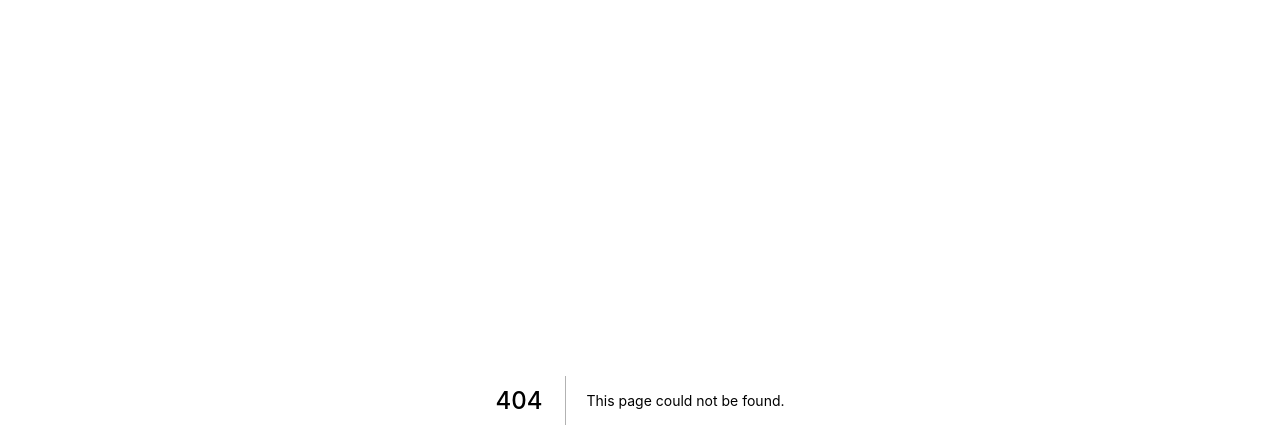
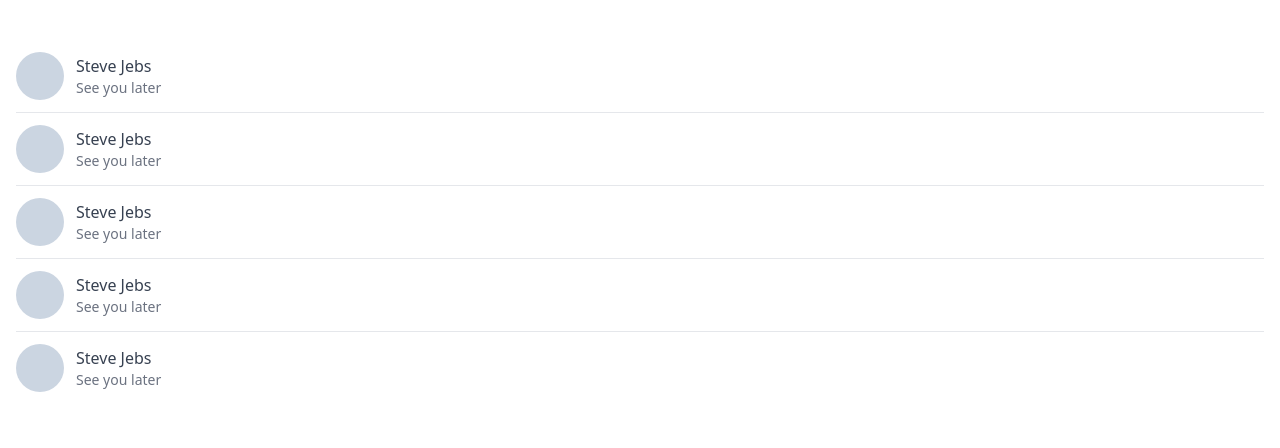
Before and after one commit to sondeokhyeon/carrot-practice, a Next.js app: page /chats in a window 1280 px wide. Before the commit this address had no page. Shown: the top 448 px of the page. Built offline with nearby package versions, Linux system fonts and the light colour scheme.

Commit message:
🚩 chat 페이지 퍼블리싱

```diff
--- /dev/null
+++ b/pages/chats/index.tsx
@@ -0,0 +1,22 @@
+import type { NextPage } from "next";
+
+const Chats: NextPage = () => {
+  return (
+    <div className="py-10 px-4 divide-y-[1px] ">
+      {new Array(5).fill(1).map((_, i) => (
+        <div
+          className="flex cursor-pointer py-3 items-center space-x-3"
+          key={i}
+        >
+          <div className="w-12 h-12 rounded-full bg-slate-300 " />
+          <div>
+            <p className="text-gray-700">Steve Jebs</p>
+            <p className="text-sm font-medium text-gray-500">See you later</p>
+          </div>
+        </div>
+      ))}
+    </div>
+  );
+};
+
+export default Chats;
```
